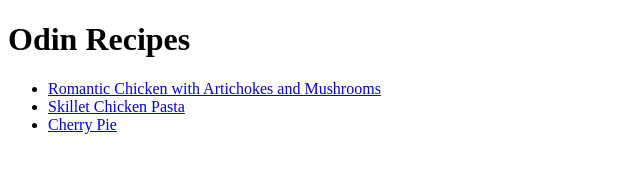
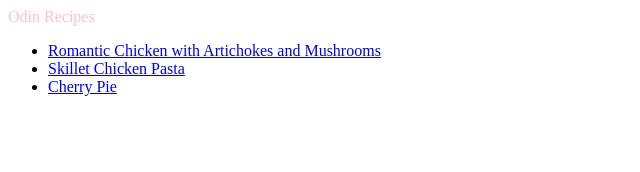
Before and after one commit to ODidinparis/The-Recipes, a plain HTML site: page index.html in a window 1280 px wide. Shown: the whole page, without its empty margins (0-640 px from the left). Drawn offline with Linux system fonts and the light colour scheme.

Commit message:
First time using css for this website!
Signed-off-by: ODidinparis <nickkhutsishvili@gmail.com>

```diff
--- a/index.html
+++ b/index.html
@@ -3,12 +3,14 @@
 <head>
     <meta charset="UTF-8">
     <meta name="viewport" content="width=device-width, initial-scale=1.0">
+
+    <link rel="stylesheet" href="style.css">
     <title>The-Recipes</title>
 </head>
 <body>
 
 
-    <h1>Odin Recipes</h1>
+    <div>Odin Recipes</div>
 
     <ul>
 
--- /dev/null
+++ b/style.css
@@ -0,0 +1,3 @@
+div {
+    color: pink;
+}
```
